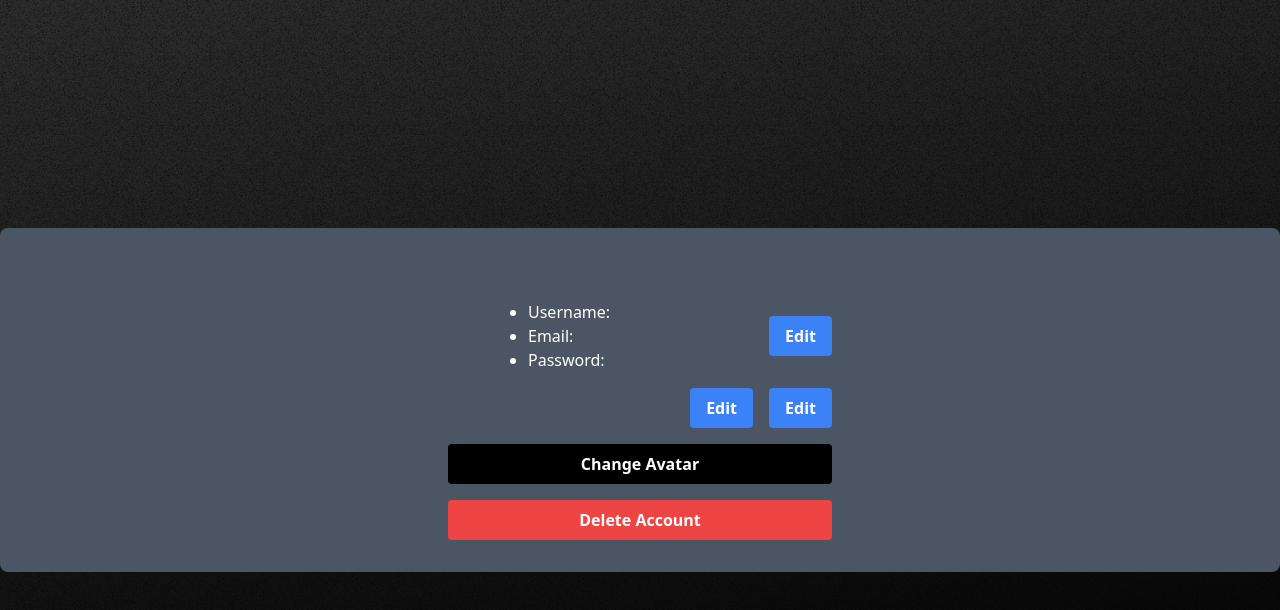
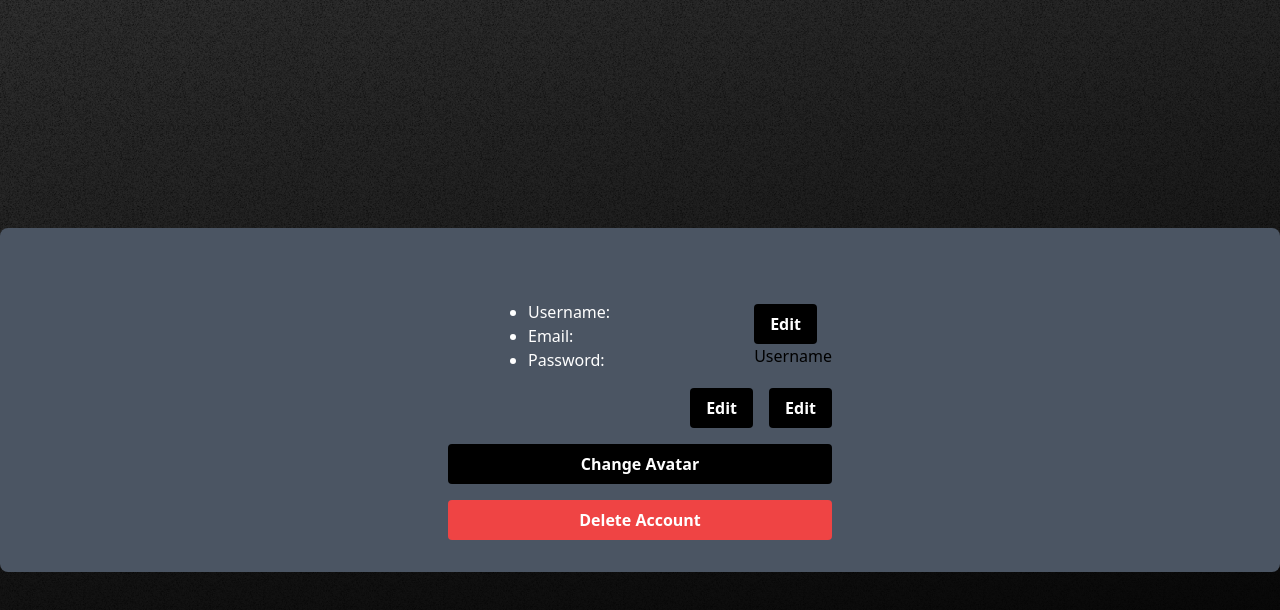
Before and after one commit to Torsoto/typeflix, a React (Vite) app in the folder client/: page /settings in a window 1280 px wide. Shown: the top 610 px of the page. Built offline with nearby package versions, Linux system fonts and the light colour scheme.

Commit message:
worked on settings

```diff
--- a/client/src/pages/Settings.jsx
+++ b/client/src/pages/Settings.jsx
@@ -5,6 +5,14 @@ function Settings() {
   const [error, setError] = useState("");
   const [avatarStyle, setAvatarStyle] = useState(""); // State to store the avatar URL
   const [showAvatarOptions, setShowAvatarOptions] = useState(false); // State to control the display of avatar options
+  const [newUsername, setNewUsername] = useState("");
+  const [newEmail, setNewEmail] = useState("");
+  const [newPassword, setNewPassword] = useState("");
+
+  const handleDeleteAccount = () => {};
+  const handleUpdateEmail = () => {};
+  const handleUpdatePassword = () => {};
+  const handleUpdateUsername = () => {};
 
   const handleToggleAvatarOptions = () => {
     setShowAvatarOptions(!showAvatarOptions);
@@ -34,30 +42,25 @@ function Settings() {
             </ul>
             <div className="ml-auto">
               <button
-                className="bg-blue-500 hover:bg-blue-600 text-white font-semibold py-2 px-4 rounded"
-                onClick={() => {
-                  // Implement edit username logic
-                }}
+                className="bg-black text-white font-semibold py-2 px-4 rounded"
+                onClick={handleUpdateUsername}
               >
                 Edit
               </button>
+              <p>Username</p>
             </div>
           </div>
           <div className="flex items-center">
             <div className="ml-auto">
               <button
-                className="bg-blue-500 hover:bg-blue-600 text-white font-semibold py-2 px-4 rounded"
-                onClick={() => {
-                  // Implement edit email logic
-                }}
+                className="bg-black text-white font-semibold py-2 px-4 rounded"
+                onClick={handleUpdateEmail}
               >
                 Edit
               </button>
               <button
-                className="ml-4 bg-blue-500 hover:bg-blue-600 text-white font-semibold py-2 px-4 rounded"
-                onClick={() => {
-                  // Implement edit password logic
-                }}
+                className="ml-4 bg-black text-white font-semibold py-2 px-4 rounded"
+                onClick={handleUpdatePassword}
               >
                 Edit
               </button>
@@ -70,7 +73,10 @@ function Settings() {
             >
               Change Avatar
             </button>
-            <button className="mt-4 bg-red-500 hover:bg-red-600 text-white font-semibold py-2 px-4 rounded">
+            <button
+              className="mt-4 bg-red-500 hover:bg-red-600 text-white font-semibold py-2 px-4 rounded"
+              onClick={() => handleDeleteAccount()}
+            >
               Delete Account
             </button>
           </div>
@@ -153,7 +159,7 @@ function Settings() {
                   </button>
                   <button
                     className="w-16 h-16 rounded-full overflow-hidden mr-2 mb-2"
-                    onClick={() => handleSelectAvatar("fun-emoji")}
+                    onClick={() => handleSelectAvatar("pixel-art")}
                   >
                     <img
                       src={`https://api.dicebear.com/6.x/pixel-art/svg`}
@@ -162,7 +168,7 @@ function Settings() {
                   </button>
                   <button
                     className="w-16 h-16 rounded-full overflow-hidden mr-2 mb-2"
-                    onClick={() => handleSelectAvatar("pixel-art")}
+                    onClick={() => handleSelectAvatar("fun-emoji")}
                   >
                     <img
                       src={`https://api.dicebear.com/6.x/fun-emoji/svg`}
```
